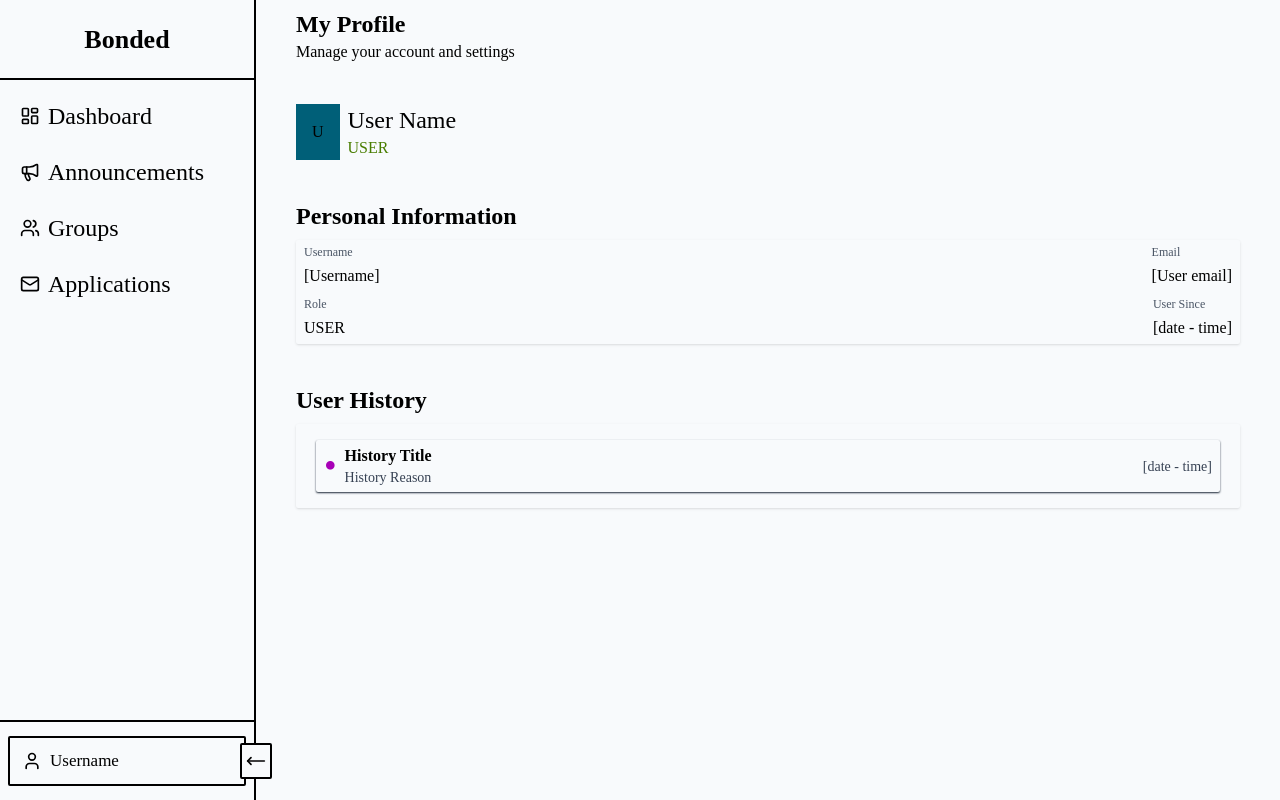
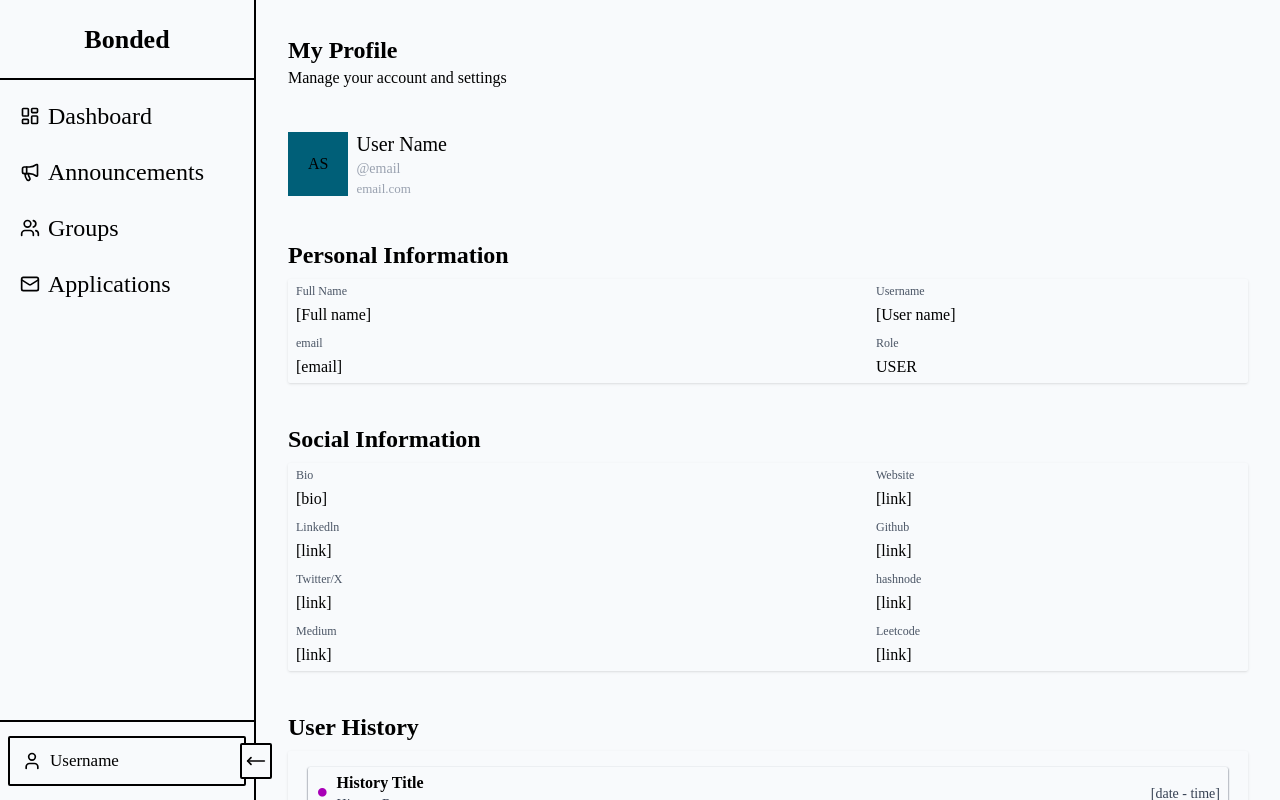
Before and after one commit to Himanshu-Sharma2250/Bonded, a React app in the folder frontend/: page /profile in a window 1280 px wide. Built offline with nearby package versions, Linux system fonts and the light colour scheme; the HTML template or start-up script is replaced by a standard one.

Commit message:
modify MyProfile and other files
add social info div

```diff
--- a/frontend/src/components/Layout.jsx
+++ b/frontend/src/components/Layout.jsx
@@ -10,7 +10,7 @@ const Layout = () => {
             <SideMenu isCollapsed={isCollapsed} setIsCollapsed={setIsCollapsed} />
 
             {/* Outlet is where the specific page content (Groups, Applications, etc.) will render */}
-            <div className={`flex-1 ${isCollapsed ? 'ml-[4%] w-[96%]' : 'ml-[20%] w-[80%]'} px-10 h-screen overflow-y-auto hide-scrollbar transition-all duration-300`}>
+            <div className={`flex-1 ${isCollapsed ? 'ml-[4%] w-[96%]' : 'ml-[20%] w-[80%]'} px-8 py-6.5 h-screen overflow-y-auto hide-scrollbar transition-all duration-300`}>
                 <Outlet />
             </div>
         </div>
--- a/frontend/src/pages/Announcement.jsx
+++ b/frontend/src/pages/Announcement.jsx
@@ -30,9 +30,9 @@ const Announcement = () => {
     }
 
     return (
-        <div className='flex-1 flex-col gap-1'>
+        <div className='flex flex-col gap-1'>
             {/* header */}
-            <div className='flex flex-col gap-1 py-1'>
+            <div className='flex flex-col pb-1'>
                 <h1 className='text-3xl font-bold'>
                     Announcements
                 </h1>
--- a/frontend/src/pages/Applications.jsx
+++ b/frontend/src/pages/Applications.jsx
@@ -75,9 +75,9 @@ const Applications = () => {
     }
 
     return (
-        <div className='flex-1 flex-col gap-1 '>
+        <div className='flex flex-col gap-1 '>
             {/* header */}
-            <div className='flex flex-col gap-1 py-1'>
+            <div className='flex flex-col gap-1 pb-1'>
                 <h1 className='text-3xl font-bold'>
                     Applications
                 </h1>
--- a/frontend/src/pages/Dashboard.jsx
+++ b/frontend/src/pages/Dashboard.jsx
@@ -4,7 +4,7 @@ const Dashboard = () => {
     return (
         <div className='flex-1 flex-col gap-1'>
             {/* header */}
-            <div className='flex flex-col gap-1 py-1'>
+            <div className='flex flex-col gap-1 pb-1'>
                 <h1 className='text-3xl font-bold'>
                     Dashboard
                 </h1>
--- a/frontend/src/pages/GroupDetailPage.jsx
+++ b/frontend/src/pages/GroupDetailPage.jsx
@@ -11,7 +11,7 @@ const GroupDetailPage = () => {
     const [selectedTab, setSelectedTab] = useState('Overview');
 
     return (
-        <div className='py-2 flex flex-col gap-1'>
+        <div className='pb-1 flex flex-col gap-1'>
             {/* this div contains back button */}
             <div className='flex justify-start items-center px-2 h-12'>
                 <NavLink to={'/groups'} className='cursor-pointer'>
--- a/frontend/src/pages/Groups.jsx
+++ b/frontend/src/pages/Groups.jsx
@@ -45,9 +45,9 @@ const Groups = () => {
     }
 
     return (
-        <div className='flex-1 flex-col gap-1'>
+        <div className='flex flex-col gap-1'>
             {/* header */}
-            <div className='flex justify-between items-center py-1'>
+            <div className='flex justify-between items-center pb-1'>
                 <div className='flex flex-col gap-1'>
                     <h1 className='text-3xl font-bold'>
                         Groups
--- a/frontend/src/pages/MyProfile.jsx
+++ b/frontend/src/pages/MyProfile.jsx
@@ -45,19 +45,23 @@ const MyProfile = () => {
             <div className='flex gap-2 items-center'>
                 {/* user profile image */}
                 <div className='flex items-center'>
-                    <span className='p-4 bg-cyan-800'>
-                        U
+                    <span className='p-5 bg-cyan-800'>
+                        AS
                     </span>
                 </div>
 
                 {/* page header */}
-                <div>
-                    <h1 className='text-2xl '>
+                <div className='flex flex-col'>
+                    <h1 className='text-xl '>
                         User Name
                     </h1>
 
-                    <span className='text-lime-700'>
-                        USER
+                    <span className='text-gray-400 text-[14px]'>
+                        @email
+                    </span>
+
+                    <span className='text-gray-400 text-[13px]'>
+                        email.com
                     </span>
                 </div>
             </div>
@@ -70,51 +74,160 @@ const MyProfile = () => {
 
                 <div className='flex flex-col gap-2 px-2 py-1 rounded-xs shadow'>
                     {/* shows username and user email */}
-                    <div className='flex items-center justify-between'>
+                    <div className='flex items-center'>
                         {/* username */}
                         <div className='flex flex-col gap-1'>
-                            <span className='text-xs text-gray-600'>
-                                Username
+                            <span className='text-xs text-gray-600 w-145'>
+                                Full Name
                             </span>
 
-                            <span className=''>
-                                [Username]
+                            <span className='w-145'>
+                                [Full name]
                             </span>
                         </div>
 
                         {/* user email */}
                         <div className='flex flex-col gap-1'>
-                            <span className='text-xs text-gray-600'>
-                                Email
+                            <span className='text-xs text-gray-600 w-145'>
+                                Username
                             </span>
 
-                            <span>
-                                [User email]
+                            <span className='w-145'>
+                                [User name]
                             </span>
                         </div>
                     </div>
 
                     {/* shows user role and date of joining team */}
-                    <div className='flex items-center justify-between'>
+                    <div className='flex items-center'>
                         {/* user role */}
                         <div className='flex flex-col gap-1'>
                             <span className='text-xs text-gray-600'>
-                                Role
+                                email
                             </span>
 
-                            <span className=''>
-                                USER
+                            <span className='w-145'>
+                                [email]
                             </span>
                         </div>
 
                         {/* user date of joining bonded */}
                         <div className='flex flex-col gap-1'>
-                            <span className='text-xs text-gray-600'>
-                                User Since
+                            <span className='text-xs text-gray-600 w-145'>
+                                Role
                             </span>
 
-                            <span>
-                                [date - time]
+                            <span className='w-145'>
+                                USER
+                            </span>
+                        </div>
+                    </div>
+                </div>
+            </div>
+
+            {/* social info - bio, website, github, linkedln, hashnode, twitter, leetcode */}
+            <div className='flex flex-col gap-2'>
+                <h1 className='text-2xl font-bold'>
+                    Social Information
+                </h1>
+
+                <div className='flex flex-col gap-2 px-2 py-1 rounded-xs shadow'>
+                    {/* shows bio and website */}
+                    <div className='flex items-center'>
+                        {/* bio */}
+                        <div className='flex flex-col gap-1'>
+                            <span className='text-xs text-gray-600 w-145'>
+                                Bio
+                            </span>
+
+                            <span className='w-145'>
+                                [bio]
+                            </span>
+                        </div>
+
+                        {/* website */}
+                        <div className='flex flex-col gap-1'>
+                            <span className='text-xs text-gray-600 w-145'>
+                                Website
+                            </span>
+
+                            <span className='w-145'>
+                                [link]
+                            </span>
+                        </div>
+                    </div>
+
+                    {/* shows linkedln and github */}
+                    <div className='flex items-center'>
+                        {/* linkedln */}
+                        <div className='flex flex-col gap-1'>
+                            <span className='text-xs text-gray-600 w-145'>
+                                Linkedln
+                            </span>
+
+                            <span className='w-145'>
+                                [link]
+                            </span>
+                        </div>
+
+                        {/* github */}
+                        <div className='flex flex-col gap-1'>
+                            <span className='text-xs text-gray-600 w-145'>
+                                Github
+                            </span>
+
+                            <span className='w-145'>
+                                [link]
+                            </span>
+                        </div>
+                    </div>
+
+                    {/* shows twitter and hashnode */}
+                    <div className='flex items-center'>
+                        {/* twitter */}
+                        <div className='flex flex-col gap-1'>
+                            <span className='text-xs text-gray-600 w-145'>
+                                Twitter/X
+                            </span>
+
+                            <span className='w-145'>
+                                [link]
+                            </span>
+                        </div>
+
+                        {/* hashnode */}
+                        <div className='flex flex-col gap-1'>
+                            <span className='text-xs text-gray-600 w-145'>
+                                hashnode
+                            </span>
+
+                            <span className='w-145'>
+                                [link]
+                            </span>
+                        </div>
+                    </div>
+
+                    {/* shows medium and leetcode */}
+                    <div className='flex items-center'>
+                        {/* medium */}
+                        <div className='flex flex-col gap-1'>
+                            <span className='text-xs text-gray-600 w-145'>
+                                Medium
+                            </span>
+
+                            <span className='w-145'>
+                                [link]
+                            </span>
+                        </div>
+
+                        {/* leetcode */}
+                        <div className='flex flex-col gap-1'>
+                            <span className='text-xs text-gray-600 w-145'>
+                                Leetcode
+                            </span>
+
+                            <span className='w-145'>
+                                [link]
                             </span>
                         </div>
                     </div>
```
Also changed, not shown: frontend/src/pages/UserProfilePage.jsx (+10 -10 lines).
